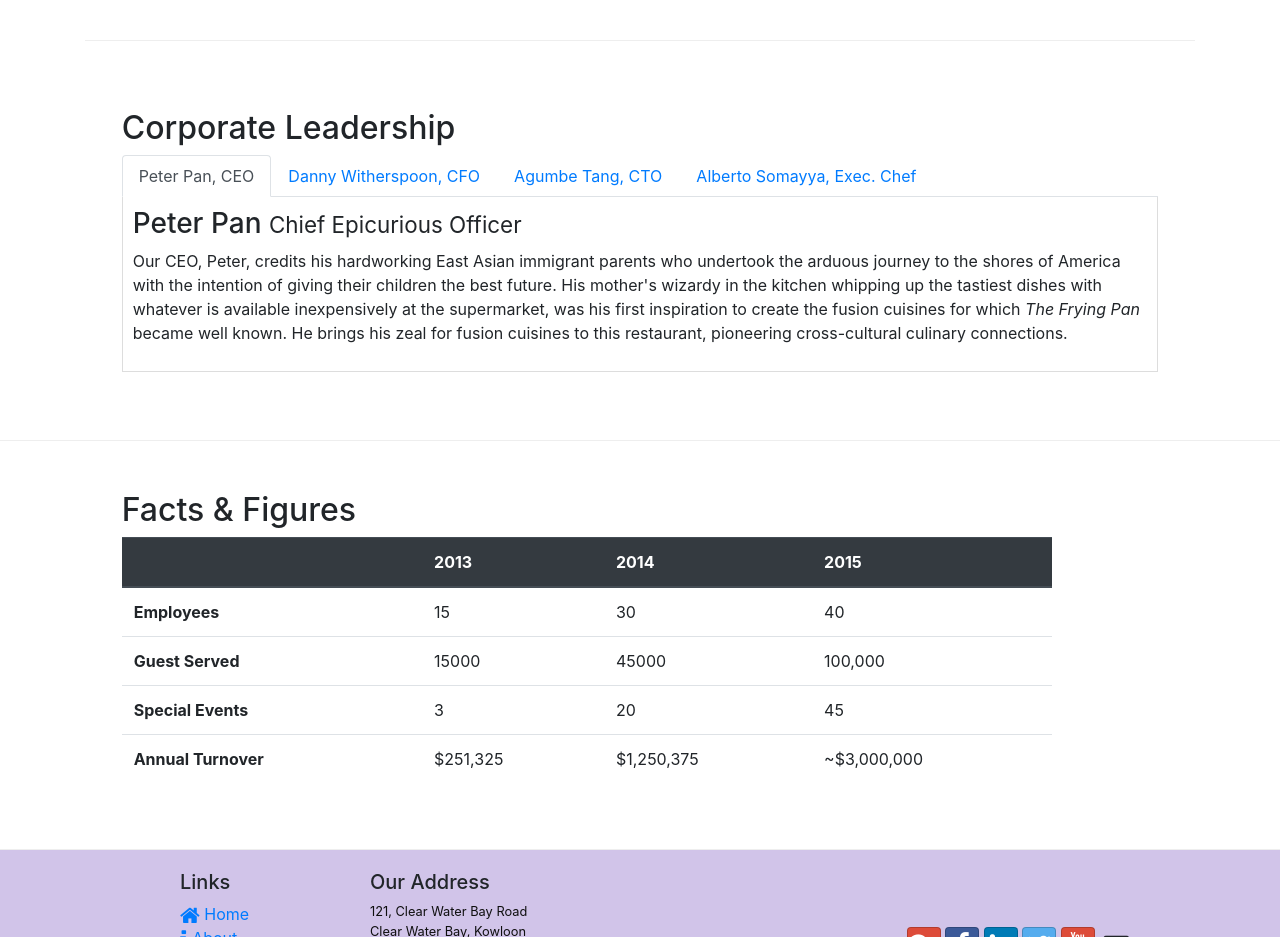
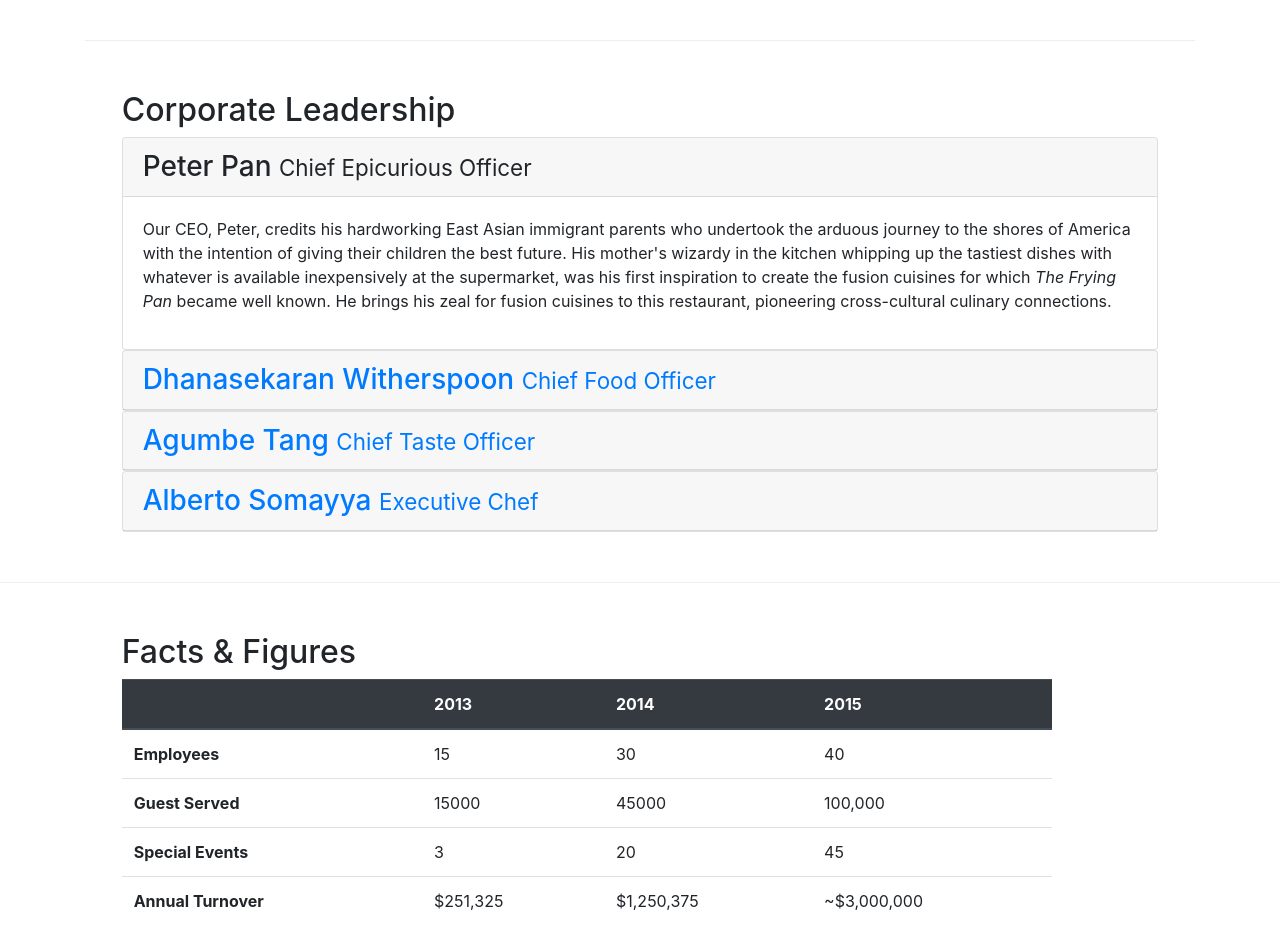
Before and after one commit to Rahulj06/Bootstrap, a website: page about.html in a window 1280 px wide. Shown: the part 860-1797 px from the top of the page. Drawn offline with nearby package versions, Linux system fonts and the light colour scheme.

Commit message:
accordian

```diff
--- a/about.html
+++ b/about.html
@@ -97,48 +97,68 @@
         <div class="row row-content align-items-center">
             <div class="col-12 col-sm-10 col-md-10 offset-sm-1">
                 <h2>Corporate Leadership</h2>
-                <ul class="nav nav-tabs">
-                    <li class="nav-item">
-                        <a class="nav-link active" href="#peter"
-                            role="tab" data-toggle="tab">Peter Pan, CEO</a>
-                    </li>
-                    <li class="nav-item">
-                        <a class="nav-link" href="#danny"
-                            role="tab" data-toggle="tab">Danny Witherspoon, CFO</a>
-                    </li>
-                    <li class="nav-item">
-                        <a class="nav-link" href="#agumble"
-                            role="tab" data-toggle="tab">Agumbe Tang, CTO</a>
-                    </li>
-                    <li class="nav-item">
-                        <a class="nav-link" href="#alberto"
-                            role="tab" data-toggle="tab">Alberto Somayya, Exec. Chef</a>
-                    </li>
-                </ul>
 
-                <div class="tab-content">
-                    <div role="tabpanel" class="tab-pane fade show active" id="peter">
-                        <h3>Peter Pan <small>Chief Epicurious Officer</small></h3>
-                        <p class="d-none d-sm-block">Our CEO, Peter, credits his hardworking East Asian immigrant parents who undertook the arduous journey to the shores of America with the intention of giving their children the best future. His mother's wizardy in the kitchen whipping up the tastiest dishes with whatever is available inexpensively at the supermarket, was his first inspiration to create the fusion cuisines for which <em>The Frying Pan</em> became well known. He brings his zeal for fusion cuisines to this restaurant, pioneering cross-cultural culinary connections.</p>
+                <div id="accordian">
+                    <div class="card">
+                        <div class="card-header" role="tab" id="peterhead">
+                            <h3 class="mb-0">
+                                <a data-toggle="collapse" data-target="#peter">
+                                Peter Pan <small>Chief Epicurious Officer</small>
+                                </a>
+                            </h3>
+                        </div>
+                        <div role="tabpanel" class="collapse show" id="peter" data-parent="#accordian">
+                            <div class="card-body">
+                                <p class="d-none d-sm-block">Our CEO, Peter, credits his hardworking East Asian immigrant parents who undertook the arduous journey to the shores of America with the intention of giving their children the best future. His mother's wizardy in the kitchen whipping up the tastiest dishes with whatever is available inexpensively at the supermarket, was his first inspiration to create the fusion cuisines for which <em>The Frying Pan</em> became well known. He brings his zeal for fusion cuisines to this restaurant, pioneering cross-cultural culinary connections.</p>
+                            </div>
+                        </div>
                     </div>
 
-                    <div role="tabpanel" class="tab-pane fade" id="danny">
-                        <h3>Dhanasekaran Witherspoon <small>Chief Food Officer</small></h3>
-                        <p class="d-none d-sm-block">Our CFO, Danny, as he is affectionately referred to by his colleagues, comes from a long established family tradition in farming and produce. His experiences growing up on a farm in the Australian outback gave him great appreciation for varieties of food sources. As he puts it in his own words, <em>Everything that runs, wins, and everything that stays, pays!</em></p>
+                    <div class="card">
+                        <div class="card-header" role="tab" id="dannyhead">
+                            <h3 class="mb-0">
+                                <a class="collapsed" data-toggle="collapse" data-target="#danny">
+                                    Dhanasekaran Witherspoon <small>Chief Food Officer</small>
+                                </a>
+                            </h3>
+                        </div>
+                        <div class="collapse" id="danny" data-parent="#accordian">
+                            <div class="card-body">
+                                <p class="d-none d-sm-block">Our CFO, Danny, as he is affectionately referred to by his colleagues, comes from a long established family tradition in farming and produce. His experiences growing up on a farm in the Australian outback gave him great appreciation for varieties of food sources. As he puts it in his own words, <em>Everything that runs, wins, and everything that stays, pays!</em></p>
+                            </div>
+                        </div>
                     </div>
 
-                    <div role="tabpanel" class="tab-pane fade" id="agumble">
-                        <h3>Agumbe Tang <small>Chief Taste Officer</small></h3>
-                        <p class="d-none d-sm-block">Blessed with the most discerning gustatory sense, Agumbe, our CTO, personally ensures that every dish that we serve meets his exacting tastes. Our chefs dread the tongue lashing that ensues if their dish does not meet his exacting standards. He lives by his motto, <em>You click only if you survive my lick.</em></p>
+                    <div class="card">
+                        <div class="card-header" role="tab" id="#agumblehead">
+                            <h3 class="mb-0">
+                                <a class="collapsed" data-toggle="collapse" data-target="#agumble">
+                                Agumbe Tang <small>Chief Taste Officer</small>
+                                </a>
+                            </h3>
+                        </div>
+                        <div class="collapse" id="agumble" data-parent="#accordian">
+                            <div class="card-body">
+                                <p class="d-none d-sm-block">Blessed with the most discerning gustatory sense, Agumbe, our CTO, personally ensures that every dish that we serve meets his exacting tastes. Our chefs dread the tongue lashing that ensues if their dish does not meet his exacting standards. He lives by his motto, <em>You click only if you survive my lick.</em></p>
+                            </div>
+                        </div>
                     </div>
 
-                    <div role="tabpanel" class="tab-pane fade" id="alberto">
-                        <h3>Alberto Somayya <small>Executive Chef</small></h3>
-                        <p class="d-none d-sm-block">Award winning three-star Michelin chef with wide International experience having worked closely with whos-who in the culinary world, he specializes in creating mouthwatering Indo-Italian fusion experiences. He says, <em>Put together the cuisines from the two craziest cultures, and you get a winning hit! Amma Mia!</em></p>
+                    <div class="card">
+                        <div class="card-header" role="tab" id="#alberto">
+                            <h3 class="mb-0">
+                                <a class="collapsed" data-toggle="collapse" data-target="#alberto">Alberto Somayya <small>Executive Chef</small>
+                                </a>
+                            </h3>
+                        </div>
+                        <div class="collapse" id="alberto" data-parent="#accordian">
+                            <div class="card-body">
+                            <p class="d-none d-sm-block">Award winning three-star Michelin chef with wide International experience having worked closely with whos-who in the culinary world, he specializes in creating mouthwatering Indo-Italian fusion experiences. He says, <em>Put together the cuisines from the two craziest cultures, and you get a winning hit! Amma Mia!</em></p>
+                            </div>
+                        </div>
                     </div>
                 </div>
-
-            </div>
+        </div>
        </div>
 
        <div class="row row-content align-items-center">
```
